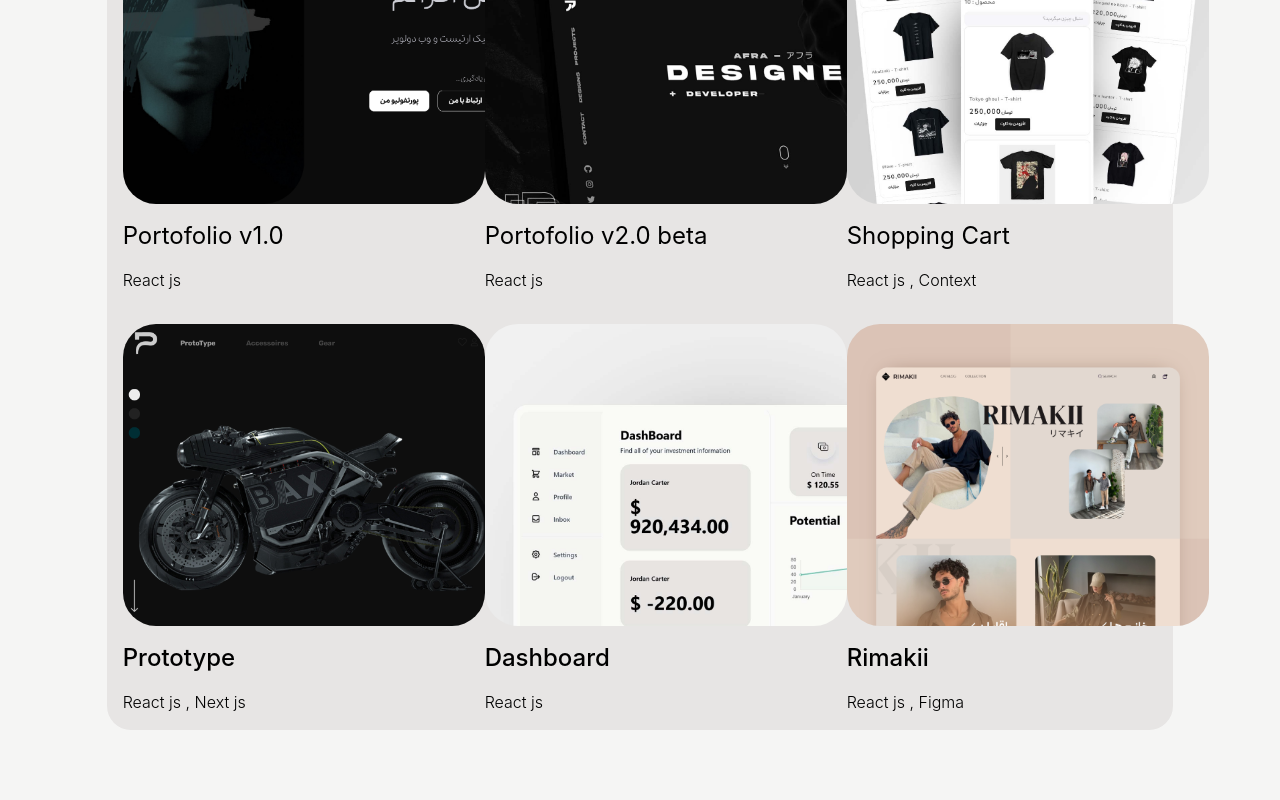
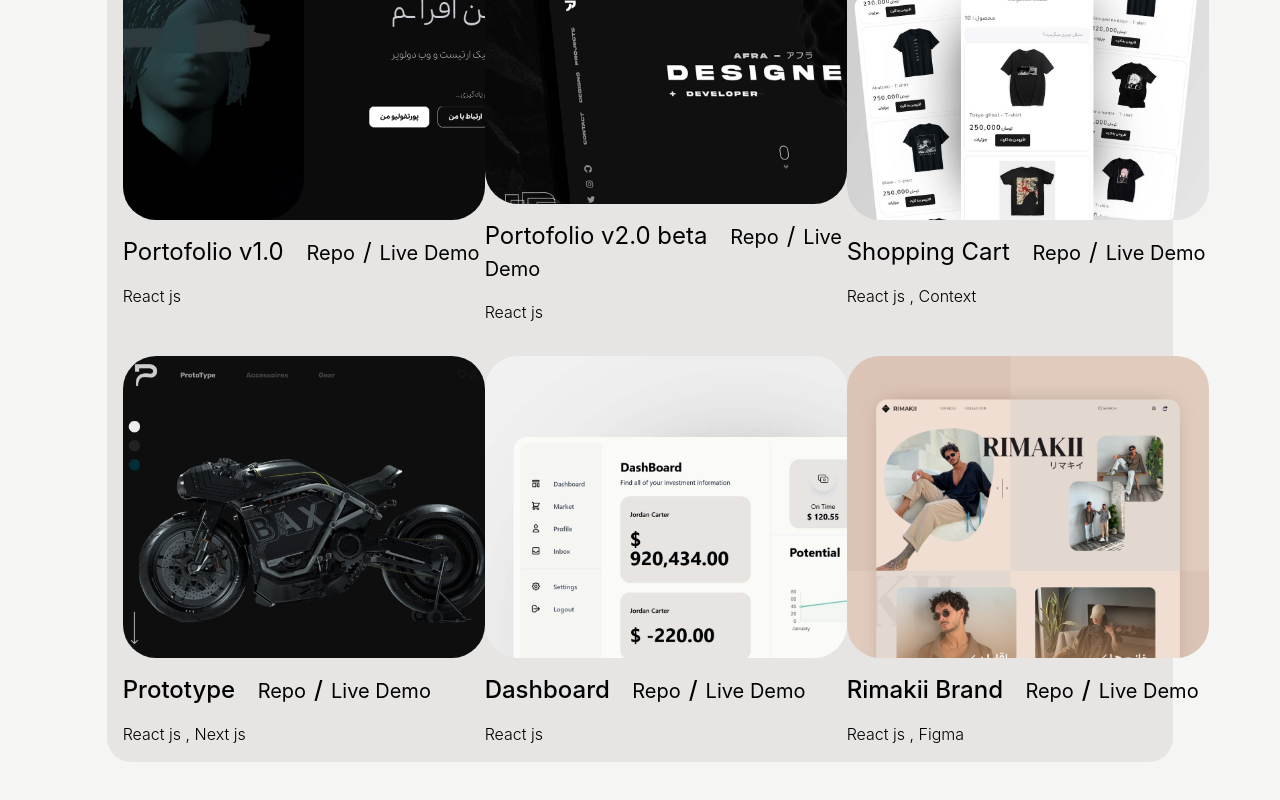
Before and after one commit to Afra-san/kar, a React (Create React App) app: page / in a window 1280 px wide. Shown: the part 1258-2058 px from the top of the page. Built offline with nearby package versions, Linux system fonts and the light colour scheme.

Commit message:
Update Works.js

```diff
--- a/src/comps/Works.js
+++ b/src/comps/Works.js
@@ -9,34 +9,34 @@ export default function Works() {
             <div className="flex flex-col justify-between w-full lg:flex-row items-center lg:items-center">
                 <motion.div>
                   <div className="img-1 box-size radius"></div>
-                  <h2 className="text-start text-2xl my-4">Portofolio v1.0</h2>
+                  <h2 className="text-start text-2xl my-4">Portofolio v1.0 <a className='font-normal text-xl ml-4 mr-2' href='https://github.com/Afra-san/portofolio-V-1.0'>Repo</a>/<a className='font-normal text-xl ml-2' href='https://afra0.netlify.app/'>Live Demo</a></h2>
                   <p className="text-start font-light mb-8">React js</p>
                 </motion.div>
                 <div>
                   <div className="img-2 box-size bg-[#D9D9D9] radius"></div>
-                  <h2 className="text-start text-2xl my-4">Portofolio v2.0 beta</h2>
+                  <h2 className="text-start text-2xl my-4">Portofolio v2.0 beta <a className='font-normal text-xl ml-4 mr-2' href='https://github.com/Afra-san/V2.0beta'>Repo</a>/<a className='font-normal text-xl ml-2' href='https://afra-v2beta.netlify.app/'>Live Demo</a></h2>
                   <p className="text-start font-light mb-8">React js</p>
                 </div>
                 <div>
                   <div className="img-3 box-size bg-[#D9D9D9] radius"></div>
-                  <h2 className="text-start text-2xl my-4">Shopping Cart</h2>
+                  <h2 className="text-start text-2xl my-4">Shopping Cart <a className='font-normal text-xl ml-4 mr-2' href='https://github.com/Afra-san/Cart'>Repo</a>/<a className='font-normal text-xl ml-2' href='https://afra-cart.netlify.app/'>Live Demo</a></h2>
                   <p className="text-start font-light mb-8">React js , Context</p>
                 </div>
             </div>
             <div className="flex flex-col justify-between w-full lg:flex-row items-center lg:items-center">
                 <div>
                   <div className="img-4 box-size bg-[#D9D9D9] radius"></div>
-                  <h2 className="text-start text-2xl my-4 font-medium">Prototype </h2>
+                  <h2 className="text-start text-2xl my-4 font-medium">Prototype <a className='font-normal text-xl ml-4 mr-2' href='#'>Repo</a>/<a className='font-normal text-xl ml-2' href='#'>Live Demo</a> </h2>
                   <p className="text-start font-light">React js , Next js</p>
                 </div>
                 <div>
                   <div className="img-5 box-size bg-[#D9D9D9] radius"></div>
-                  <h2 className="text-start text-2xl my-4 font-medium">Dashboard</h2>
+                  <h2 className="text-start text-2xl my-4 font-medium">Dashboard <a className='font-normal text-xl ml-4 mr-2' href='https://github.com/Afra-san/dash'>Repo</a>/<a className='font-normal text-xl ml-2' href='https://dash-afra.netlify.app/'>Live Demo</a></h2>
                   <p className="text-start font-light">React js</p>
                 </div>
                 <div>
                   <div className="img-6 box-size bg-[#D9D9D9] radius"></div>
-                  <h2 className="text-start text-2xl my-4 font-medium">Rimakii</h2>
+                  <h2 className="text-start text-2xl my-4 font-medium">Rimakii Brand <a className='font-normal text-xl ml-4 mr-2' href='#'>Repo</a>/<a className='font-normal text-xl ml-2' href='#'>Live Demo</a></h2>
                   <p className="text-start font-light">React js , Figma</p>
                 </div>
             </div>
```
